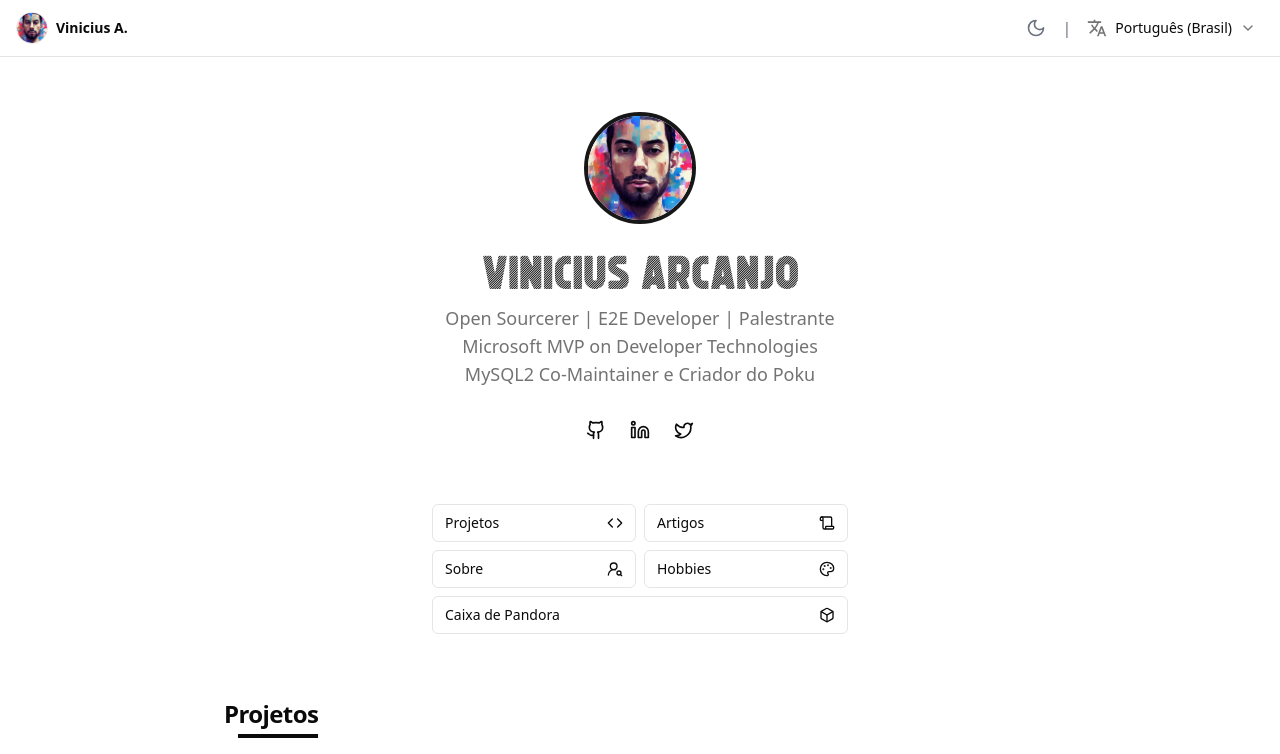
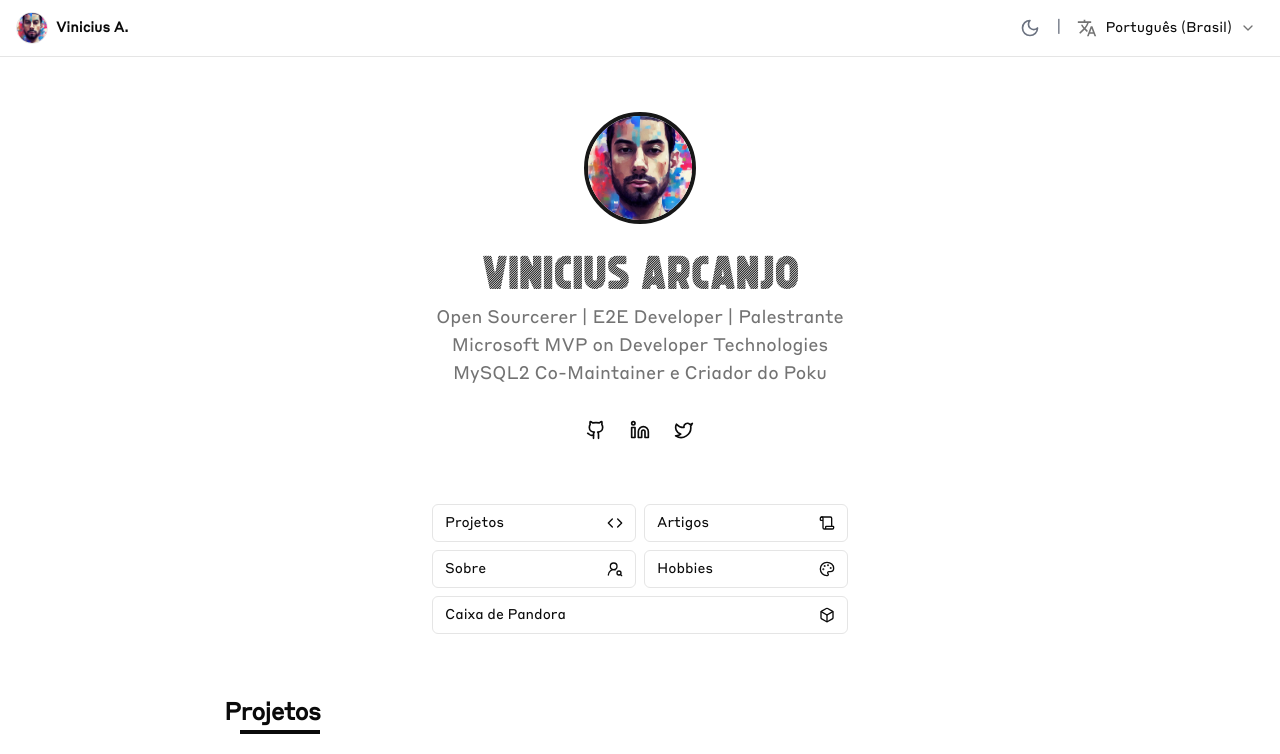
Before and after one commit to vinicius-arcanjo/arcanjo.dev, a Next.js app: page / in a window 1280 px wide. Shown: the top 754 px of the page. Built offline with nearby package versions, Linux system fonts and the light colour scheme.

Commit message:
Update fonts to use Styrene B and Poppins
Replaced Geist Sans and Mono with Styrene B and Poppins for improved typography and design consistency. Updated Tailwind configuration to include the new fonts in the `sans` family. Added the Styrene B font file to the project.

```diff
--- a/src/app/layout.tsx
+++ b/src/app/layout.tsx
@@ -1,20 +1,23 @@
 import type { Metadata } from 'next';
-import { Geist, Geist_Mono } from 'next/font/google';
 import localFont from 'next/font/local';
+import { Poppins } from 'next/font/google';
 import './globals.css';
 import { ThemeProvider } from '@/components/theme-provider';
 import { Header } from '@/components/header';
 import { Footer } from '@/components/footer';
 // import { ThemeToggle } from "@/components/theme-toggle";
 
-const geistSans = Geist({
-  variable: '--font-geist-sans',
-  subsets: ['latin'],
+const styreneB = localFont({
+  src: '../../public/fonts/styrene-b-regular.woff',
+  variable: '--font-styrene-b',
+  display: 'swap',
 });
 
-const geistMono = Geist_Mono({
-  variable: '--font-geist-mono',
+const poppins = Poppins({
   subsets: ['latin'],
+  weight: ['400', '500', '600', '700'],
+  variable: '--font-poppins',
+  display: 'swap',
 });
 
 const michelangeloStrips = localFont({
@@ -117,7 +120,8 @@
   return (
     <html lang="en" suppressHydrationWarning>
     <body
-      className={`${geistSans.variable} ${geistMono.variable}
+      className={`${styreneB.variable}
+      ${poppins.variable}
       ${michelangeloStrips.variable}
       ${michelangeloClock.variable}
       ${michelangeloGrunge.variable}
@@ -132,7 +136,7 @@
       ${michelangeloSpur.variable}
       ${michelangeloStencil.variable}
       ${michelangeloVintage.variable}
-      antialiased bg-background text-foreground min-h-screen`}
+      antialiased bg-background text-foreground min-h-screen font-sans`}
     >
     <ThemeProvider
       attribute="class"
--- a/tailwind.config.ts
+++ b/tailwind.config.ts
@@ -10,6 +10,7 @@
   theme: {
   	extend: {
   		fontFamily: {
+  			'sans': ['var(--font-styrene-b)', 'var(--font-poppins)', 'sans-serif'],
   			'michelangelo-strips': ['var(--font-michelangelo-strips)'],
   			'michelangelo-clock': ['var(--font-michelangelo-clock)'],
   			'michelangelo-grunge': ['var(--font-michelangelo-grunge)'],
```
Also changed, not shown: public/fonts/styrene-b-regular.woff (added).
